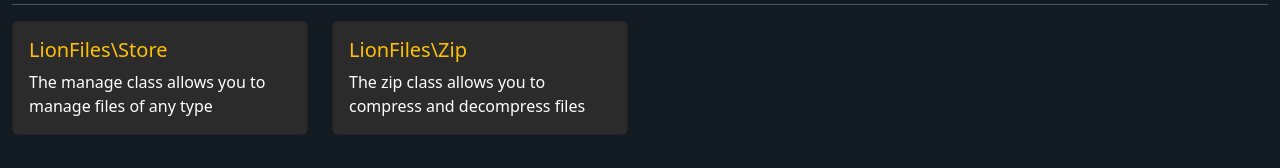
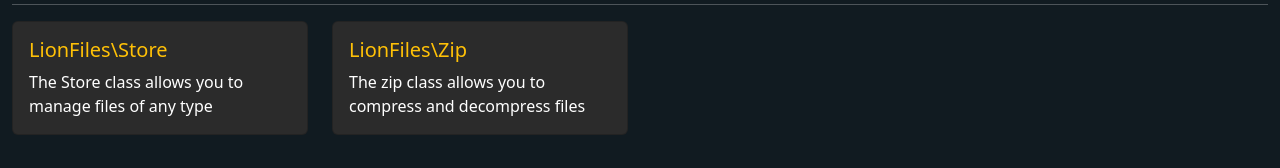
Before and after one commit to lion-packages/web-documentation, a React (Vite) app: page /libraries/lion/files/index in a window 1280 px wide. Shown: the part 249-417 px from the top of the page. Built offline with nearby package versions, Linux system fonts and the light colour scheme.

Commit message:
docs: files library documentation has been updated

```diff
--- a/src/Tools/Versions/Libraries/LionFiles/v4_9_0_LF.jsx
+++ b/src/Tools/Versions/Libraries/LionFiles/v4_9_0_LF.jsx
@@ -5,7 +5,7 @@
   return {
     store: {
       title: "LionFiles\\Store",
-      description: "The manage class allows you to manage files of any type",
+      description: "The Store class allows you to manage files of any type",
       url: "/libraries/lion/files/item_version/store/get-extension",
       methods: {
         "get-extension": {
```
